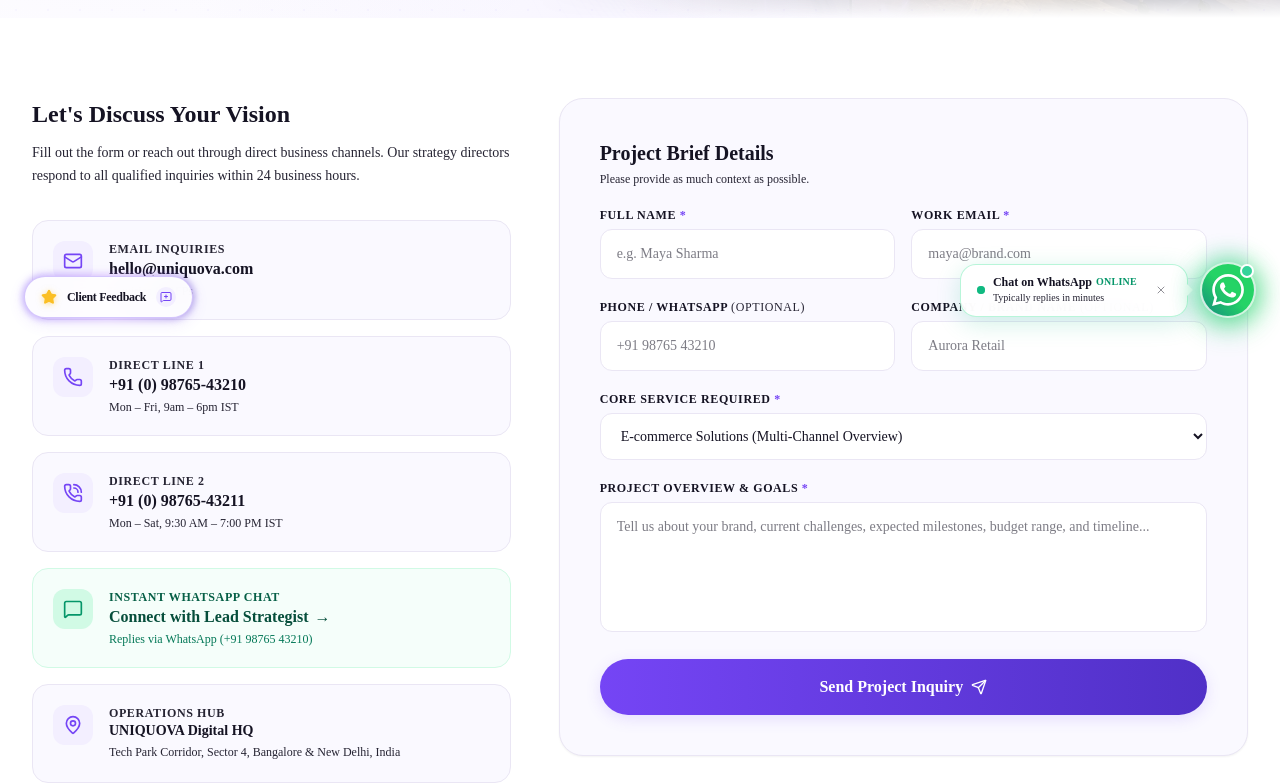
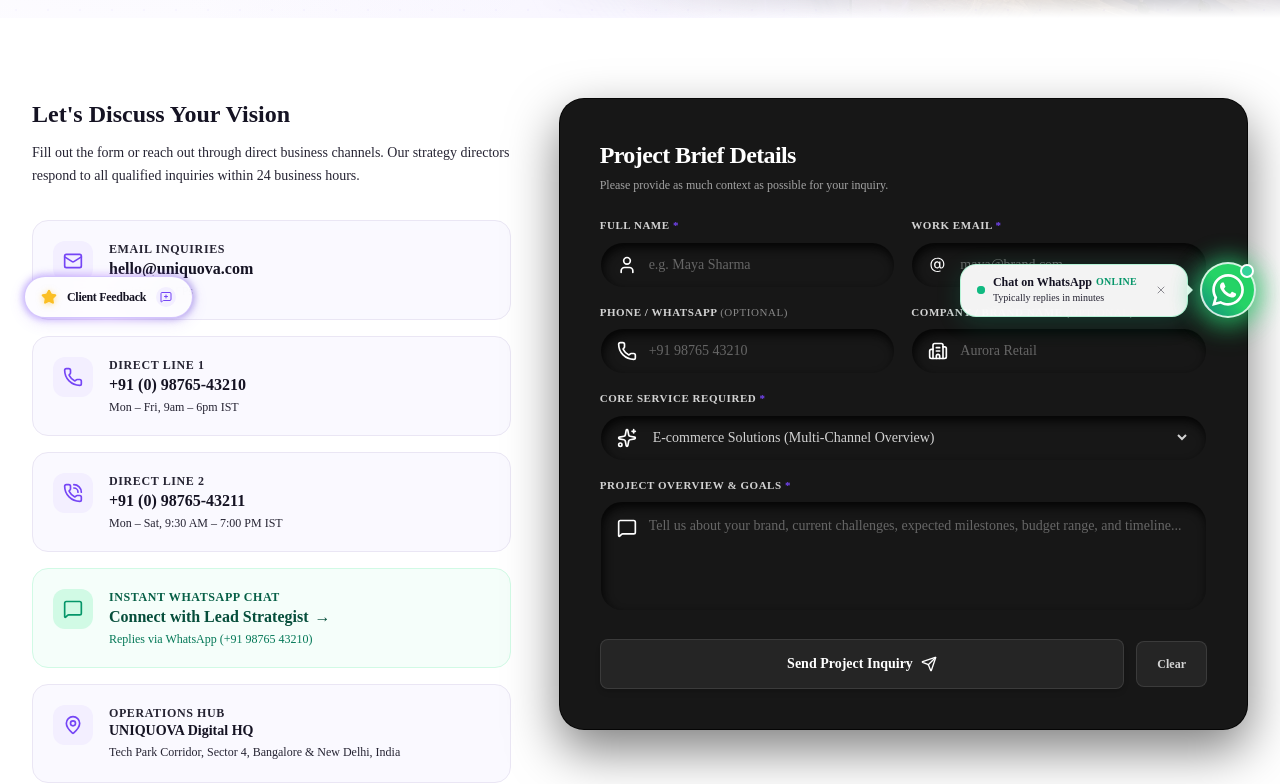
Before and after one commit to Lavish-Root/Uniquova, a Next.js app: page /contact in a window 1280 px wide. Shown: the part 454-1238 px from the top of the page. Built offline with nearby package versions, Linux system fonts and the light colour scheme; no server answers.

Commit message:
feat(contact): adapt form fields to brave-moose-56 dark skeuomorphic Uiverse style

```diff
--- a/src/components/ContactClient.tsx
+++ b/src/components/ContactClient.tsx
@@ -17,6 +17,9 @@ import {
   ShieldCheck,
   Star,
   MessageSquarePlus,
+  User,
+  Building2,
+  Sparkles,
 } from "lucide-react";
 import FeedbackModal from "@/components/FeedbackModal";
 import { trackEvent } from "@/components/Analytics";
@@ -338,20 +341,24 @@ export default function ContactClient() {
             </div>
 
             {/* Right: Lead Inquiry Form */}
+            {/*
+              From Uiverse.io by Praashoo7 - https://uiverse.io/Praashoo7/brave-moose-56
+              MIT License, Copyright (c) Praashoo7 (Prashant)
+            */}
             <div className="lg:col-span-7">
-              <div className="bg-[#FAF9FF] border border-border rounded-3xl p-8 sm:p-10 shadow-sm relative">
+              <div className="bg-[#171717] border border-black/80 rounded-[25px] p-6 sm:p-10 shadow-[0_20px_50px_rgba(0,0,0,0.5)] transition-all duration-400 ease-in-out hover:scale-[1.01] hover:border-black relative group">
                 {successData ? (
                   <div className="text-center py-12 space-y-4">
-                    <div className="w-16 h-16 rounded-full bg-emerald-100 text-emerald-600 flex items-center justify-center mx-auto shadow-inner">
+                    <div className="w-16 h-16 rounded-full bg-emerald-500/20 text-emerald-400 border border-emerald-500/30 flex items-center justify-center mx-auto shadow-inner">
                       <CheckCircle2 className="w-10 h-10" />
                     </div>
 
-                    <h3 className="text-2xl font-extrabold text-dark">Thank You!</h3>
-                    <p className="text-base text-dark-muted max-w-md mx-auto leading-relaxed">
+                    <h3 className="text-2xl font-extrabold text-white">Thank You!</h3>
+                    <p className="text-base text-[#d3d3d3] max-w-md mx-auto leading-relaxed">
                       {successData.message}
                     </p>
 
-                    <div className="bg-white border border-border rounded-xl p-3 inline-block text-xs font-mono text-primary font-bold">
+                    <div className="bg-[#252525] border border-white/10 rounded-xl p-3 inline-block text-xs font-mono text-purple-300 font-bold">
                       Reference ID: {successData.leadId}
                     </div>
 
@@ -365,96 +372,117 @@ export default function ContactClient() {
                           setCompany("");
                           setDescription("");
                         }}
-                        className="bg-primary hover:bg-primary-dark text-white font-semibold text-sm px-8 py-3 rounded-full transition-colors"
+                        className="bg-[#252525] hover:bg-black text-white font-semibold text-sm px-8 py-3 rounded-[8px] border border-white/15 transition-all duration-400"
                       >
                         Submit Another Inquiry
                       </button>
                     </div>
                   </div>
                 ) : (
-                  <form onSubmit={handleSubmit} className="space-y-5">
-                    <div>
-                      <h3 className="text-xl font-extrabold text-dark mb-1">
+                  <form onSubmit={handleSubmit} className="flex flex-col gap-4">
+                    <div className="text-center sm:text-left mb-2">
+                      <h3 className="text-xl sm:text-2xl font-extrabold text-white mb-1.5 tracking-tight">
                         Project Brief Details
                       </h3>
-                      <p className="text-xs text-dark-muted">
-                        Please provide as much context as possible.
+                      <p className="text-xs text-[#a3a3a3]">
+                        Please provide as much context as possible for your inquiry.
                       </p>
                     </div>
 
                     {errorMsg && (
-                      <div className="flex items-center gap-3 p-4 rounded-xl bg-red-50 border border-red-200 text-red-700 text-sm">
-                        <AlertCircle className="w-5 h-5 shrink-0" />
+                      <div className="flex items-center gap-3 p-4 rounded-[16px] bg-red-950/50 border border-red-500/30 text-red-200 text-sm">
+                        <AlertCircle className="w-5 h-5 shrink-0 text-red-400" />
                         <span>{errorMsg}</span>
                       </div>
                     )}
 
                     <div className="grid grid-cols-1 sm:grid-cols-2 gap-4">
+                      {/* Full Name */}
                       <div>
-                        <label className="block text-xs font-bold text-dark uppercase tracking-wider mb-1.5">
+                        <label className="block text-[11px] font-bold text-[#d3d3d3] uppercase tracking-wider mb-2">
                           Full Name <span className="text-primary">*</span>
                         </label>
+                        <div className="flex items-center gap-3 rounded-[25px] px-4 py-3 bg-[#171717] text-white shadow-[inset_2px_5px_10px_rgb(5,5,5)] border border-transparent focus-within:border-white/20 transition-all duration-300">
+                          <User className="w-5 h-5 text-white shrink-0" />
                           <input
                             type="text"
                             required
                             value={name}
                             onChange={(e) => setName(e.target.value)}
                             placeholder="e.g. Maya Sharma"
-                          className="w-full px-4 py-3.5 rounded-xl border border-border bg-white focus:border-primary focus:ring-2 focus:ring-primary/20 text-dark placeholder:text-dark-muted/60 text-sm outline-none transition-all"
+                            className="bg-transparent border-none outline-none w-full text-[#d3d3d3] placeholder:text-[#666666] text-sm"
                           />
                         </div>
+                      </div>
 
+                      {/* Work Email */}
                       <div>
-                        <label className="block text-xs font-bold text-dark uppercase tracking-wider mb-1.5">
+                        <label className="block text-[11px] font-bold text-[#d3d3d3] uppercase tracking-wider mb-2">
                           Work Email <span className="text-primary">*</span>
                         </label>
+                        <div className="flex items-center gap-3 rounded-[25px] px-4 py-3 bg-[#171717] text-white shadow-[inset_2px_5px_10px_rgb(5,5,5)] border border-transparent focus-within:border-white/20 transition-all duration-300">
+                          <svg className="w-5 h-5 text-white shrink-0 fill-current" xmlns="http://www.w3.org/2000/svg" width="16" height="16" viewBox="0 0 16 16">
+                            <path d="M13.106 7.222c0-2.967-2.249-5.032-5.482-5.032-3.35 0-5.646 2.318-5.646 5.702 0 3.493 2.235 5.708 5.762 5.708.862 0 1.689-.123 2.304-.335v-.862c-.43.199-1.354.328-2.29.328-2.926 0-4.813-1.88-4.813-4.798 0-2.844 1.921-4.881 4.594-4.881 2.735 0 4.608 1.688 4.608 4.156 0 1.682-.554 2.769-1.416 2.769-.492 0-.772-.28-.772-.76V5.206H8.923v.834h-.11c-.266-.595-.881-.964-1.6-.964-1.4 0-2.378 1.162-2.378 2.823 0 1.737.957 2.906 2.379 2.906.8 0 1.415-.39 1.709-1.087h.11c.081.67.703 1.148 1.503 1.148 1.572 0 2.57-1.415 2.57-3.643zm-7.177.704c0-1.197.54-1.907 1.456-1.907.93 0 1.524.738 1.524 1.907S8.308 9.84 7.371 9.84c-.895 0-1.442-.725-1.442-1.914z" />
+                          </svg>
                           <input
                             type="email"
                             required
                             value={email}
                             onChange={(e) => setEmail(e.target.value)}
                             placeholder="maya@brand.com"
-                          className="w-full px-4 py-3.5 rounded-xl border border-border bg-white focus:border-primary focus:ring-2 focus:ring-primary/20 text-dark placeholder:text-dark-muted/60 text-sm outline-none transition-all"
+                            className="bg-transparent border-none outline-none w-full text-[#d3d3d3] placeholder:text-[#666666] text-sm"
                           />
+                        </div>
                       </div>
                     </div>
 
                     <div className="grid grid-cols-1 sm:grid-cols-2 gap-4">
+                      {/* Phone / WhatsApp */}
                       <div>
-                        <label className="block text-xs font-bold text-dark uppercase tracking-wider mb-1.5">
-                          Phone / WhatsApp <span className="text-dark-muted font-normal">(Optional)</span>
+                        <label className="block text-[11px] font-bold text-[#d3d3d3] uppercase tracking-wider mb-2">
+                          Phone / WhatsApp <span className="text-[#888888] font-normal">(Optional)</span>
                         </label>
+                        <div className="flex items-center gap-3 rounded-[25px] px-4 py-3 bg-[#171717] text-white shadow-[inset_2px_5px_10px_rgb(5,5,5)] border border-transparent focus-within:border-white/20 transition-all duration-300">
+                          <Phone className="w-5 h-5 text-white shrink-0" />
                           <input
                             type="tel"
                             value={phone}
                             onChange={(e) => setPhone(e.target.value)}
                             placeholder="+91 98765 43210"
-                          className="w-full px-4 py-3.5 rounded-xl border border-border bg-white focus:border-primary focus:ring-2 focus:ring-primary/20 text-dark placeholder:text-dark-muted/60 text-sm outline-none transition-all"
+                            className="bg-transparent border-none outline-none w-full text-[#d3d3d3] placeholder:text-[#666666] text-sm"
                           />
                         </div>
+                      </div>
 
+                      {/* Company / Brand Name */}
                       <div>
-                        <label className="block text-xs font-bold text-dark uppercase tracking-wider mb-1.5">
-                          Company / Brand Name <span className="text-dark-muted font-normal">(Optional)</span>
+                        <label className="block text-[11px] font-bold text-[#d3d3d3] uppercase tracking-wider mb-2">
+                          Company / Brand Name <span className="text-[#888888] font-normal">(Optional)</span>
                         </label>
+                        <div className="flex items-center gap-3 rounded-[25px] px-4 py-3 bg-[#171717] text-white shadow-[inset_2px_5px_10px_rgb(5,5,5)] border border-transparent focus-within:border-white/20 transition-all duration-300">
+                          <Building2 className="w-5 h-5 text-white shrink-0" />
                           <input
                             type="text"
                             value={company}
                             onChange={(e) => setCompany(e.target.value)}
                             placeholder="Aurora Retail"
-                          className="w-full px-4 py-3.5 rounded-xl border border-border bg-white focus:border-primary focus:ring-2 focus:ring-primary/20 text-dark placeholder:text-dark-muted/60 text-sm outline-none transition-all"
+                            className="bg-transparent border-none outline-none w-full text-[#d3d3d3] placeholder:text-[#666666] text-sm"
                           />
                         </div>
                       </div>
+                    </div>
 
+                    {/* Core Service Required */}
                     <div>
-                      <label className="block text-xs font-bold text-dark uppercase tracking-wider mb-1.5">
+                      <label className="block text-[11px] font-bold text-[#d3d3d3] uppercase tracking-wider mb-2">
                         Core Service Required <span className="text-primary">*</span>
                       </label>
+                      <div className="flex items-center gap-3 rounded-[25px] px-4 py-3 bg-[#171717] text-white shadow-[inset_2px_5px_10px_rgb(5,5,5)] border border-transparent focus-within:border-white/20 transition-all duration-300">
+                        <Sparkles className="w-5 h-5 text-white shrink-0" />
                         <select
                           value={service}
                           onChange={(e) => setService(e.target.value)}
-                        className="w-full px-4 py-3.5 rounded-xl border border-border bg-white focus:border-primary focus:ring-2 focus:ring-primary/20 text-dark text-sm outline-none transition-all"
+                          className="bg-transparent border-none outline-none w-full text-[#d3d3d3] text-sm cursor-pointer [&>option]:bg-[#171717] [&>option]:text-white"
                         >
                           <option value="Amazon Account Management">Amazon Seller Account Management</option>
                           <option value="Flipkart Account Management">Flipkart Seller Account Management</option>
@@ -468,38 +496,59 @@ export default function ContactClient() {
                           <option value="Integrated Agency Package">All-In-One Integrated Growth Partnership</option>
                         </select>
                       </div>
+                    </div>
 
+                    {/* Project Overview & Goals */}
                     <div>
-                      <label className="block text-xs font-bold text-dark uppercase tracking-wider mb-1.5">
+                      <label className="block text-[11px] font-bold text-[#d3d3d3] uppercase tracking-wider mb-2">
                         Project Overview &amp; Goals <span className="text-primary">*</span>
                       </label>
+                      <div className="flex items-start gap-3 rounded-[22px] px-4 py-3.5 bg-[#171717] text-white shadow-[inset_2px_5px_10px_rgb(5,5,5)] border border-transparent focus-within:border-white/20 transition-all duration-300">
+                        <MessageSquare className="w-5 h-5 text-white shrink-0 mt-0.5" />
                         <textarea
                           required
-                        rows={5}
+                          rows={4}
                           value={description}
                           onChange={(e) => setDescription(e.target.value)}
                           placeholder="Tell us about your brand, current challenges, expected milestones, budget range, and timeline..."
-                        className="w-full px-4 py-3.5 rounded-xl border border-border bg-white focus:border-primary focus:ring-2 focus:ring-primary/20 text-dark placeholder:text-dark-muted/60 text-sm outline-none transition-all resize-none"
+                          className="bg-transparent border-none outline-none w-full text-[#d3d3d3] placeholder:text-[#666666] text-sm resize-none"
                         />
                       </div>
+                    </div>
 
+                    {/* Buttons in Brave-Moose Uiverse Style */}
+                    <div className="flex flex-col sm:flex-row items-center gap-3 pt-3">
                       <button
                         type="submit"
                         disabled={isLoading}
-                      className="w-full inline-flex items-center justify-center gap-2 bg-gradient-to-r from-primary to-primary-dark hover:from-primary-600 hover:to-primary-800 text-white font-bold text-base py-4 rounded-full shadow-glow-sm disabled:opacity-70 transition-all duration-200"
+                        className="w-full sm:flex-1 inline-flex items-center justify-center gap-2 bg-[#252525] hover:bg-black text-white font-bold text-sm py-3.5 px-6 rounded-[8px] border border-white/10 hover:border-white/25 shadow-md transition-all duration-400 ease-in-out cursor-pointer active:scale-95 disabled:opacity-70"
                       >
                         {isLoading ? (
                           <>
-                          <Loader2 className="w-5 h-5 animate-spin" />
+                            <Loader2 className="w-4 h-4 animate-spin text-white" />
                             <span>Submitting Inquiry...</span>
                           </>
                         ) : (
                           <>
                             <span>Send Project Inquiry</span>
-                          <Send className="w-4 h-4" />
+                            <Send className="w-4 h-4 text-white" />
                           </>
                         )}
                       </button>
+                      <button
+                        type="button"
+                        onClick={() => {
+                          setName("");
+                          setEmail("");
+                          setPhone("");
+                          setCompany("");
+                          setDescription("");
+                        }}
+                        className="w-full sm:w-auto inline-flex items-center justify-center bg-[#252525] hover:bg-black text-[#d3d3d3] hover:text-white font-semibold text-xs py-3.5 px-5 rounded-[8px] border border-white/10 transition-all duration-400 ease-in-out cursor-pointer active:scale-95"
+                      >
+                        Clear
+                      </button>
+                    </div>
                   </form>
                 )}
               </div>
```
Also changed, not shown: src/components/ContactModal.tsx (+55 -29 lines). Lines whose indentation alone changed are shown as unchanged.
